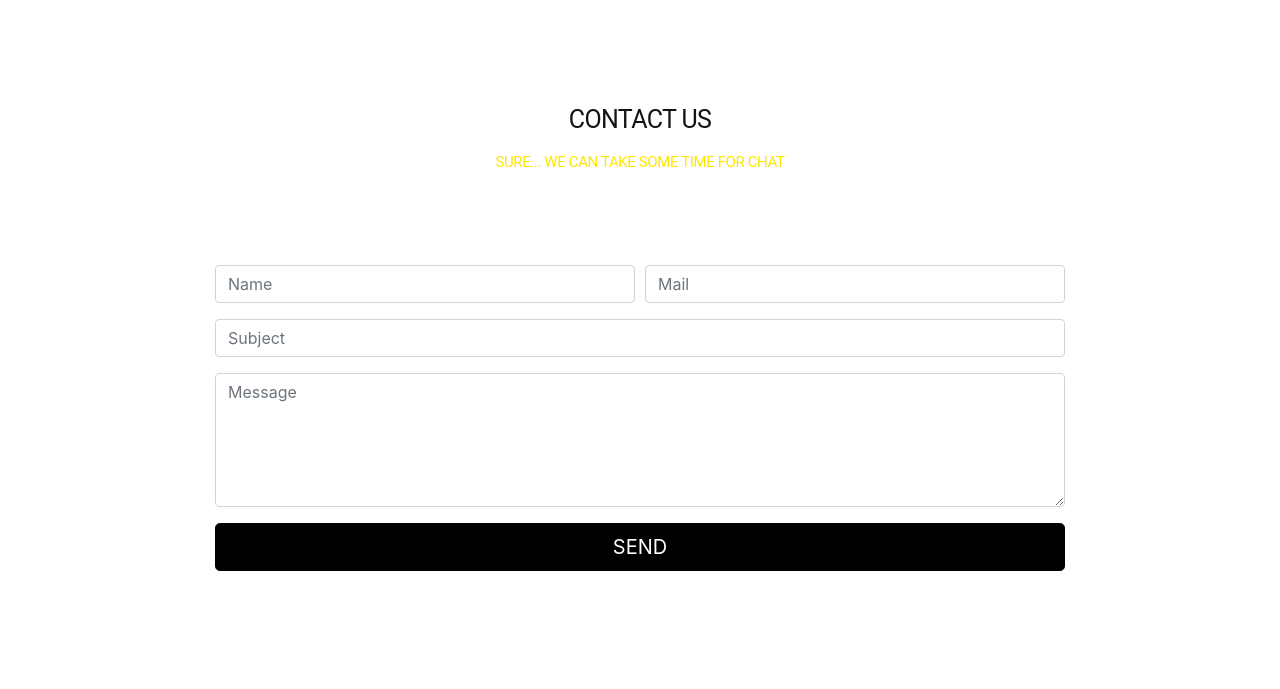
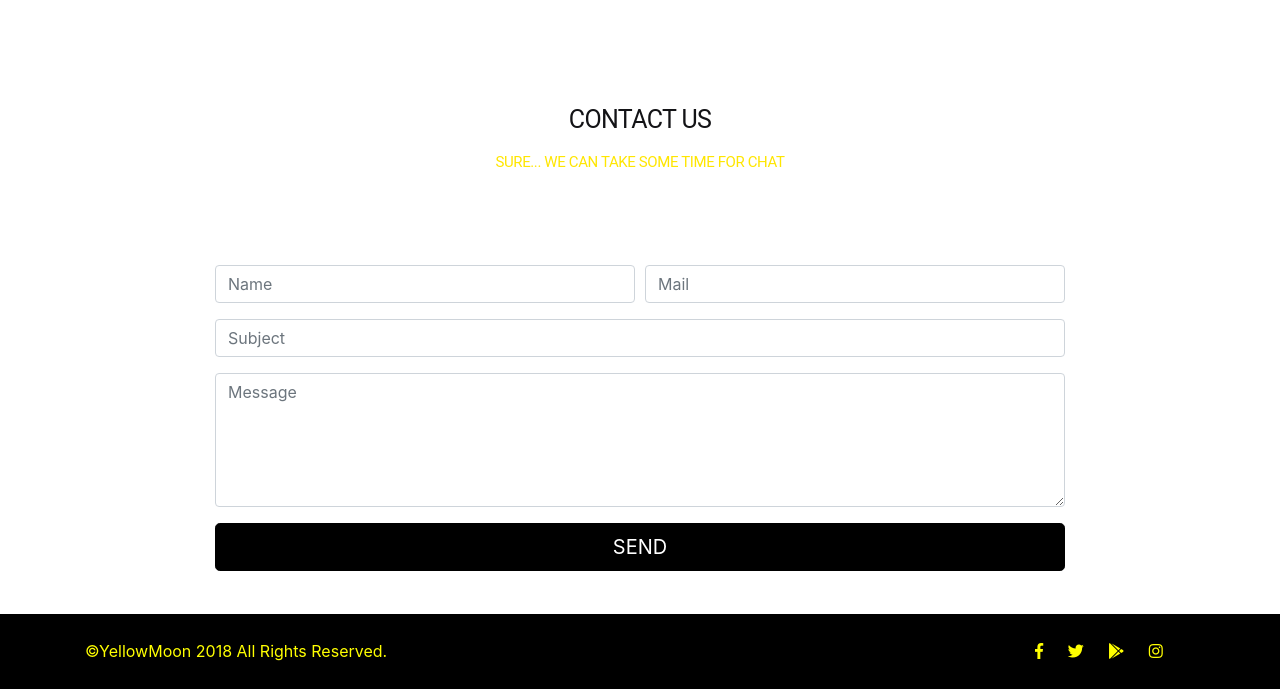
Before and after one commit to beskhlibnyi/YellowMoon, a website: page app/index.html in a window 1280 px wide. Shown: the part 3358-4047 px from the top of the page. Before the commit the page ends 3929 px from the top, so only its background shows below. Drawn offline with nearby package versions, Linux system fonts and the light colour scheme.

Commit message:
add footer block

```diff
--- a/app/index.html
+++ b/app/index.html
@@ -7,6 +7,9 @@
     <link rel="stylesheet" href="https://stackpath.bootstrapcdn.com/bootstrap/4.1.3/css/bootstrap.min.css"
       integrity="sha384-MCw98/SFnGE8fJT3GXwEOngsV7Zt27NXFoaoApmYm81iuXoPkFOJwJ8ERdknLPMO"
       crossorigin="anonymous">
+      <link rel="stylesheet" href="https://use.fontawesome.com/releases/v5.5.0/css/all.css"
+      integrity="sha384-B4dIYHKNBt8Bc12p+WXckhzcICo0wtJAoU8YZTY5qE0Id1GSseTk6S+L3BlXeVIU"
+       crossorigin="anonymous">
 </head>
 
 
@@ -247,8 +250,23 @@
 
     </form>
 
-  <div class="footer">
+    <footer class="app-footer">
+      <div class="container">
+        <div class="row justify-content-between">
 
-  </div>
+          <div class="col-4">
+            <span>&copy;YellowMoon 2018 All Rights Reserved.</span>
+          </div>
+
+          <div class="col-2 ">
+            <i class="fab fa-facebook-f social"></i>
+            <i class="fab fa-twitter social"></i>
+            <i class="fab fa-google-play social"></i>
+            <i class="fab fa-instagram social"></i>
+        </div>
+
+      </div>
+    </footer>
+
 </body>
 </html>
--- a/app/sass/main.sass
+++ b/app/sass/main.sass
@@ -306,3 +306,13 @@
   .btn.btn-secondary.btn-lg.btn-block
     background: black
     border-color: black
+    margin-bottom: 5%
+
+.app-footer
+  line-height: 75px
+  color: yellow
+  height: auto
+  background: black
+
+  .social
+    padding-right: 20px
```
Also changed, not shown: app/css/main.css.
